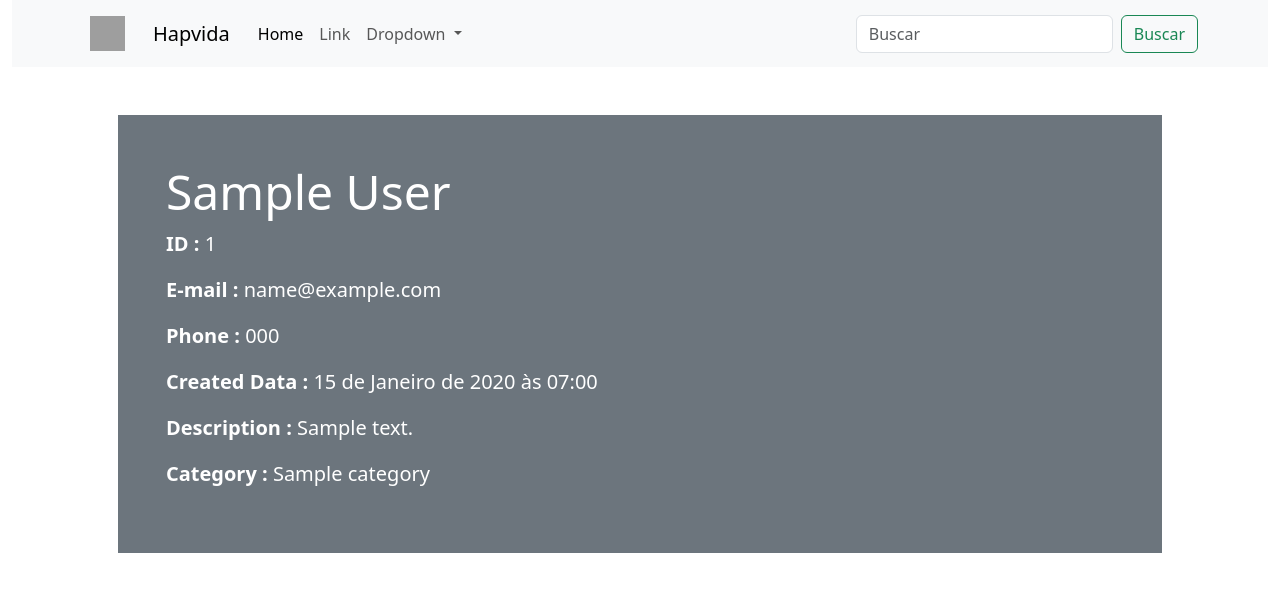
After one commit to Jefferson170713/projeto_agenda_django, a Django app: page /bootstrap/1/ in a window 1280 px wide. The commit adds this page. Shown: the top 600 px of the page. Run offline with Django 5.2, Linux system fonts and the light colour scheme; tables that the repository leaves empty hold one stand-in row (values such as "Sample post"); some libraries are stand-ins or nearby versions; grey boxes are pictures that could not be loaded.

Commit message:
Ajuste de URLS na parte de Bootstrap.

```diff
--- a/base_templates/global/base_bootstrap.html
+++ b/base_templates/global/base_bootstrap.html
@@ -12,7 +12,45 @@
     </title>
 </head>
 <body>
-    {% block menu_site %}{% endblock menu_site %}
+    <!-- {% block menu_site %}{% endblock menu_site %} -->
+    <div class="container-fluid">
+        <nav class="navbar navbar-expand-lg bg-body-tertiary">
+            <div class="container">
+                <a class="navbar-brand p-2" href="{% url 'contact:index_bootstrap' %}">
+                    <img src="{% static 'global/logo_hapvida_2.svg' %}" alt="Hapvida" width="35" height="35">
+                </a>
+                <a class="navbar-brand p-md-1" href="{% url 'contact:index_bootstrap' %}">Hapvida</a>
+                <button class="navbar-toggler" type="button" data-bs-toggle="collapse" data-bs-target="#navbarSupportedContent" aria-controls="navbarSupportedContent" aria-expanded="false" aria-label="Toggle navigation">
+                    <span class="navbar-toggler-icon"></span>
+                </button>
+                <div class="collapse navbar-collapse" id="navbarSupportedContent">
+                    <ul class="navbar-nav me-auto mb-2 mb-lg-0">
+                        <li class="nav-item">
+                            <a class="nav-link active" aria-current="page" href="#">Home</a>
+                        </li>
+                        <li class="nav-item">
+                            <a class="nav-link" href="#">Link</a>
+                        </li>
+                        <li class="nav-item dropdown">
+                            <a class="nav-link dropdown-toggle" href="#" role="button" data-bs-toggle="dropdown" aria-expanded="false">
+                                Dropdown
+                            </a>
+                            <ul class="dropdown-menu">
+                                <li><a class="dropdown-item" href="#">Action</a></li>
+                                <li><a class="dropdown-item" href="#">Another action</a></li>
+                                <li><hr class="dropdown-divider"></li>
+                                <li><a class="dropdown-item" href="#">Something else here</a></li>
+                            </ul>
+                        </li>
+                    </ul>
+                    <form class="d-flex" role="search">
+                        <input class="form-control me-2" type="search" placeholder="Buscar" aria-label="Buscar">
+                        <button class="btn btn-outline-success" type="submit">Buscar</button>
+                    </form>
+                </div>
+            </div>
+        </nav>
+    </div>
     {% block conteudo %}{% endblock conteudo %}
 </body>
 </html>
--- a/contact/templates/contact/contact.html
+++ b/contact/templates/contact/contact.html
@@ -1,6 +1,6 @@
 {% extends "global/base_index.html" %}
 
-{% block titulo%}Pag Usuário{%endblock%}
+{% block titulo%}Pag Usuário{% endblock %}
 {% block conteudo %}
     <div class="single-contact">
         <h1 class="single-contact">
--- /dev/null
+++ b/contact/templates/contact/contact_bootstrap.html
@@ -0,0 +1,18 @@
+{% extends "global/base_bootstrap.html" %}
+
+{% block titulo%}Pag Usuário BootStrap{% endblock %}
+{% block conteudo %}
+    <div class="container p-5">
+        <div class="container text-bg-secondary justify-content-center align-items-center p-5">
+            <h1 class="display-5">
+                {{ contact.first_name }} {{ contact.last_name }}
+            </h1>
+            <p class = 'lead'><b><strong>ID : </strong></b> {{ contact.id }}</p>
+            <p class = 'lead'><b><strong>E-mail : </strong></b> {{ contact.email }}</p>
+            <p class = 'lead'><b><strong>Phone : </strong></b> {{ contact.phone }}</p>
+            <p class = 'lead'><b><strong>Created Data : </strong></b> {{ contact.created_date }}</p>
+            <p class = 'lead'><b><strong>Description : </strong></b> {{ contact.description }}</p>
+            <p class = 'lead'><b><strong>Category : </strong></b> {{ contact.category.name }}</p>
+        </div>
+    </div>
+{% endblock conteudo %}
--- a/contact/urls.py
+++ b/contact/urls.py
@@ -5,6 +5,7 @@ from contact import views
 app_name = 'contact'
 
 urlpatterns = [
+    path('bootstrap/<int:contact_id>/', views.contact_bootstrap, name='contact_bootstrap'),
     path('bootstrap/', views.index_bootstrap, name='index_bootstrap'),
     path('<int:contact_id>/', views.contact, name='contact'),
     path('', views.index, name='index'),
--- a/contact/views/contact_views.py
+++ b/contact/views/contact_views.py
@@ -1,5 +1,5 @@
-from django.shortcuts import render # type: ignore
-
+from django.shortcuts import render, get_object_or_404 # type: ignore
+from django.http import Http404 # type: ignore
 # agora vamos importar o modelo Contact para que possamos exibir os dados na página
 from contact.models import Contact
 # Create your views here.
@@ -18,8 +18,10 @@ def index(request):
     )
 
 def contact( request, contact_id ):
-
-    single_contact = Contact.objects.get( pk = contact_id )
+    # Isso vamos mudar usando o get_object_or_404
+    #single_contact = Contact.objects.get( pk = contact_id )
+    # Vamos usar o get_object_or_404 para que se o contato não for encontrado, ele retorne um erro 404
+    single_contact = get_object_or_404( Contact.objects, pk = contact_id, show = True )
 
     context = {
         'contact': single_contact
@@ -38,3 +40,26 @@ def index_bootstrap ( requast ):
         requast, 'contact/index_bootstrap.html',
         context
     )
+
+def contact_bootstrap( request, contact_id ):
+    try:
+        single_contact = get_object_or_404( Contact.objects, id = contact_id, show = True )
+    except Http404:
+        single_contact = {
+            'first_name': 'Contato ',
+            'last_name': 'não encontrado',
+            'id' : '-',
+            'phone': '-',
+            'email': '-',
+            'created_date': '-',
+            'description': '-',
+            'category' : None,
+        }
+
+    context = {
+        'contact': single_contact
+    }
+    return render(
+        request, 'contact/contact_bootstrap.html',
+        context
+    )
```
Also changed, not shown: base_templates/global/base_index.html (+7 -0 lines), contact/templates/contact/index_bootstrap.html (+4 -4 lines).
